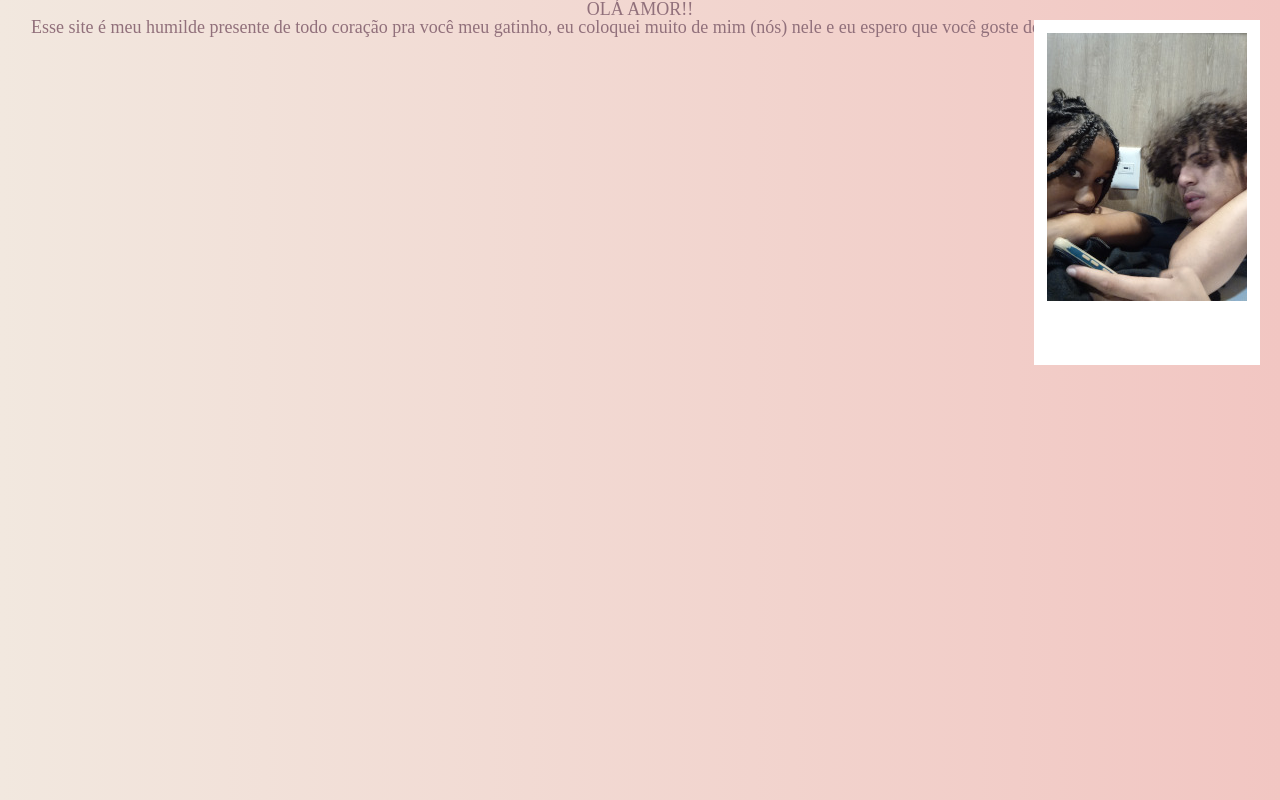
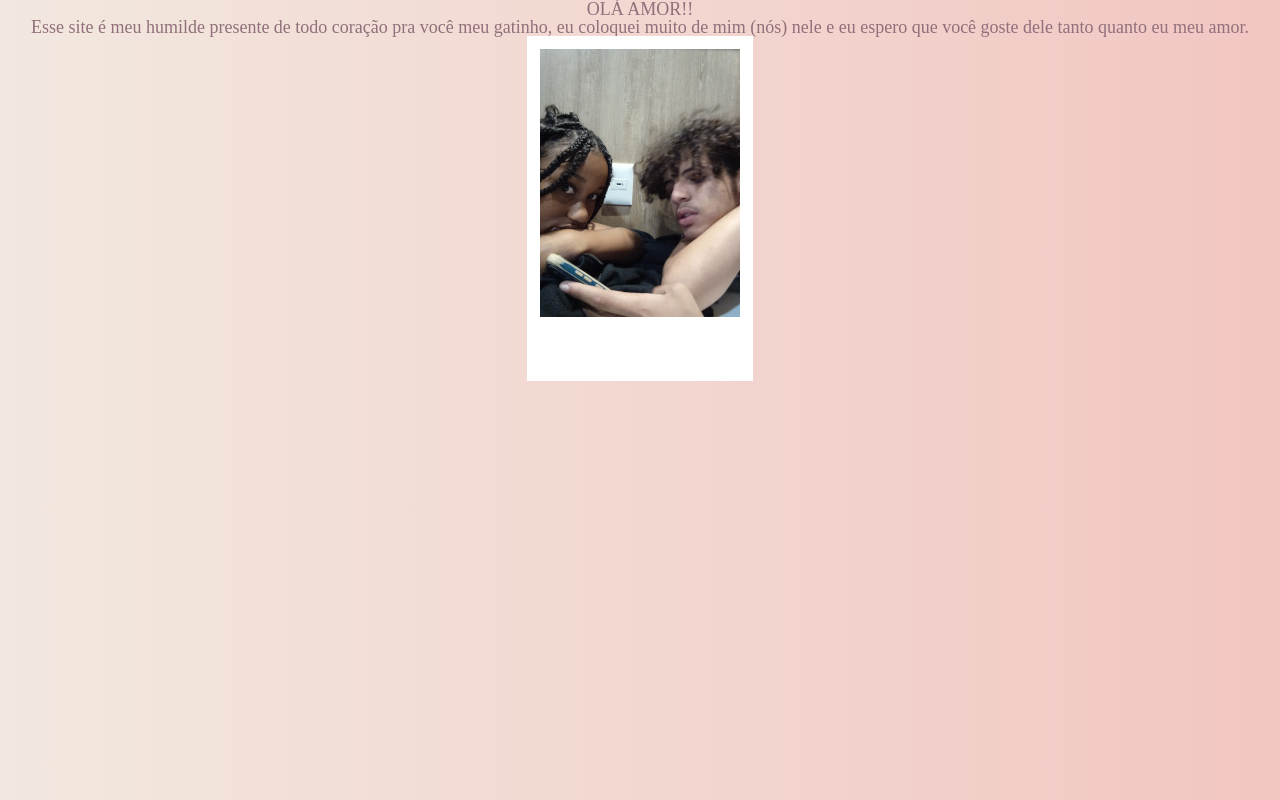
Before and after one commit to maria18-ai/tghj, a plain HTML site: page pag03.html in a window 1280 px wide. Drawn offline with Linux system fonts and the light colour scheme; files that its build step writes are made by us from their sources.

Commit message:
Começando alteração

```diff
--- a/pag03.html
+++ b/pag03.html
@@ -13,8 +13,9 @@
     <h2>OLÁ AMOR!!</h2>
     <p>Esse site é meu humilde presente de todo coração pra você meu gatinho, eu coloquei muito de mim (nós) nele e eu espero que você goste dele tanto quanto eu meu amor.
     </p>
+    <div class="container-imagem">
+        <img src="imagem01.jpg" alt="jc e eu" class="polaroid">
+    </div>
     </main>
-
-    <img src="imagem01.jpg" alt="jc e eu" class="polaroid">
 </body>
 </html>
--- a/style/style03.css
+++ b/style/style03.css
@@ -12,9 +12,6 @@ html , body {
 }
 
 .polaroid {
-    top: 20px;
-    right: 20px;
-    position: fixed;
     padding-top: 1%;
     padding-right: 1%;
     padding-bottom: 5%;
```
